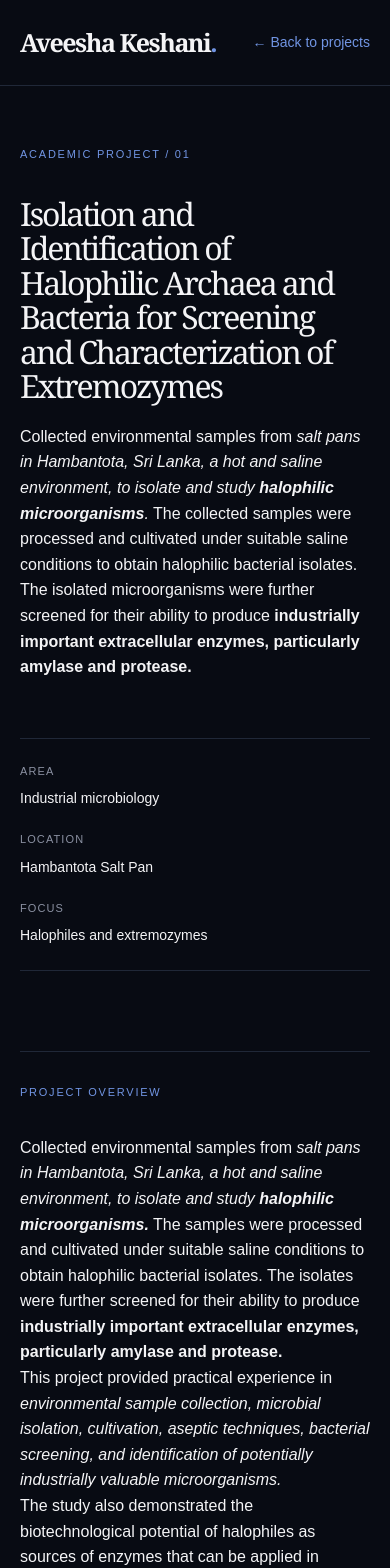
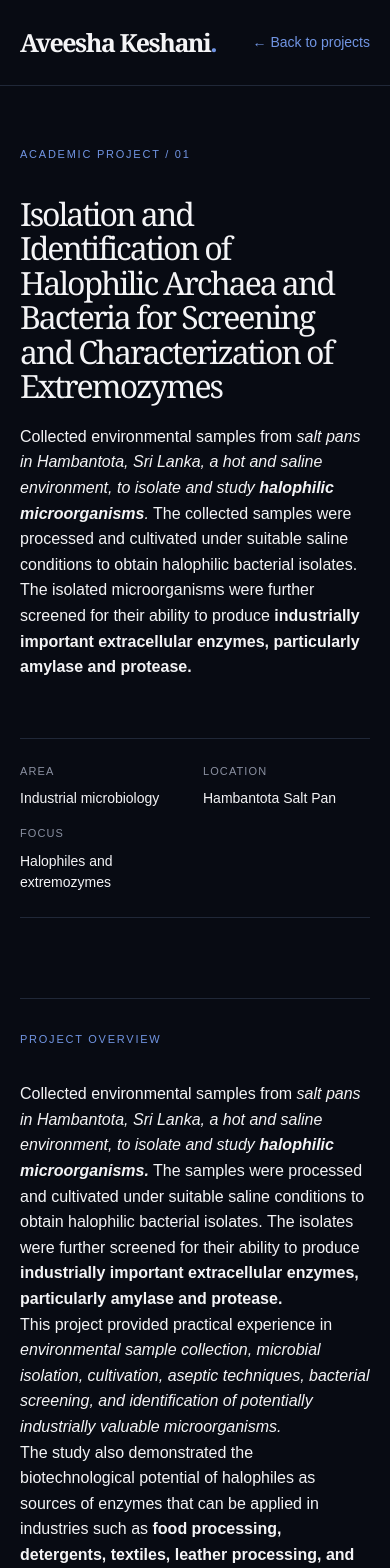
Before and after one commit to udithaanuradha/cv-2-, a Next.js app: page /projects/halophiles in a window 390 px wide. Shown: the top 1568 px of the page. Built offline with nearby package versions, Linux system fonts and the light colour scheme.

Commit message:
update new version

```diff
--- a/src/app/globals.css
+++ b/src/app/globals.css
@@ -108,7 +108,9 @@ h2 { font-size: clamp(32px, 5vw, 58px); line-height: 1.1; margin: 0 0 42px; whit
   .portrait-placeholder { margin-bottom: 40px; }
   .scroll-cue { bottom: 35px; }
   .content-section, .project-detail { padding: 60px 20px; }
-  .facts-grid, .skill-list, .detail-meta, .image-placeholder-grid { grid-template-columns: 1fr; }
+  .facts-grid, .skill-list { grid-template-columns: 1fr; gap: 16px; }
+  .detail-meta { grid-template-columns: repeat(2, 1fr); gap: 16px; }
+  .image-placeholder-grid { grid-template-columns: repeat(2, 1fr); gap: 10px; }
   .skill-column { border-bottom: 1px solid var(--line); border-right: 0; min-height: auto; padding: 0 0 18px; }
   .skill-column:last-child { border-bottom: 0; }
 
```
